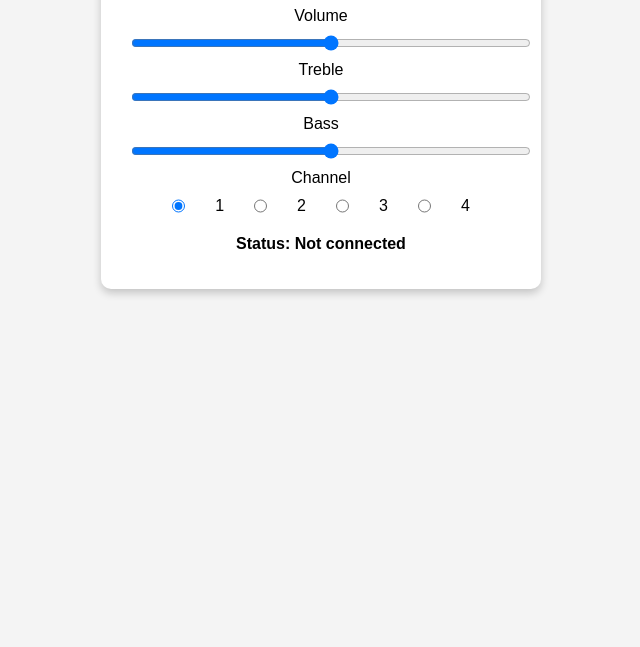
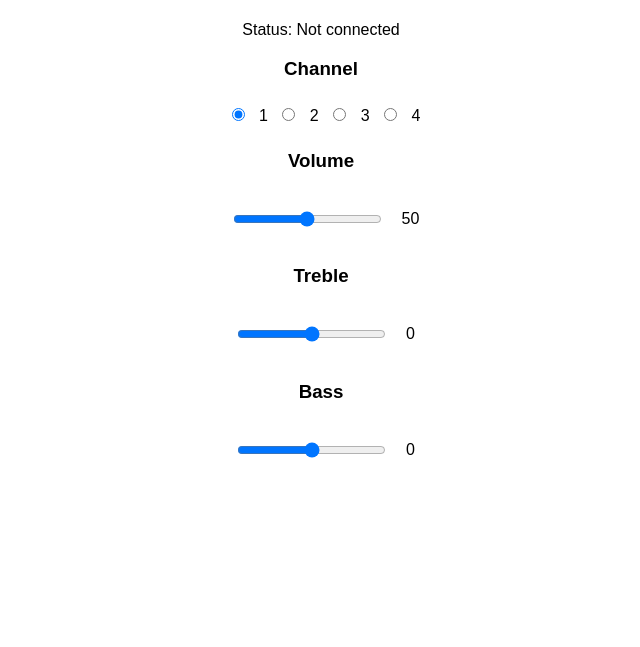
Before and after one commit to AssafLe/WirelessAudioBLEController, a plain HTML site: page html-boilerplate/index.html in a window 1280 px wide. Shown: the part 153-800 px from the top of the page, without its empty margins (319-959 px from the left). Drawn offline with Linux system fonts and the light colour scheme.

Commit message:
Display value indicators

```diff
--- a/html-boilerplate/index.html
+++ b/html-boilerplate/index.html
@@ -3,68 +3,41 @@
 <head>
     <meta charset="UTF-8">
     <meta name="viewport" content="width=device-width, initial-scale=1.0">
-    <title>Bluetooth Audio Control</title>
+    <title>Bluetooth Audio Mixer</title>
     <style>
-        body {
-            font-family: Arial, sans-serif;
-            text-align: center;
-            padding: 20px;
-            background-color: #f4f4f4;
-        }
-        .container {
-            background: white;
-            padding: 20px;
-            border-radius: 10px;
-            box-shadow: 0 4px 8px rgba(0, 0, 0, 0.2);
-            max-width: 400px;
-            margin: auto;
-        }
-        button, input, label {
-            margin: 10px;
-            font-size: 16px;
-        }
-        .slider {
-            width: 100%;
-        }
-        .radio-group {
-            display: flex;
-            justify-content: center;
-            gap: 10px;
-        }
-        .status {
-            font-weight: bold;
-            margin-top: 10px;
-        }
+        body { font-family: Arial, sans-serif; text-align: center; padding: 20px; }
+        button, input { margin: 10px; padding: 10px; font-size: 16px; }
+        .slider-container { display: flex; align-items: center; justify-content: center; gap: 10px; }
     </style>
 </head>
 <body>
-    <div class="container">
-        <h2>Bluetooth Audio Control</h2>
-        <button id="connect">Connect to Bluetooth</button>
+    <h2>Bluetooth Audio Mixer</h2>
+    <button id="connect">Connect to Bluetooth</button>
+    <p id="status">Status: Not connected</p>
 
-        <div>
-            <label for="volumeInput">Volume</label>
-            <input type="range" id="volumeInput" class="slider" min="0" max="100" value="50" oninput="sendData('volume')">
-        </div>
-        <div>
-            <label for="trebleInput">Treble</label>
-            <input type="range" id="trebleInput" class="slider" min="-10" max="10" value="0" oninput="sendData('treble')">
-        </div>
-        <div>
-            <label for="bassInput">Bass</label>
-            <input type="range" id="bassInput" class="slider" min="-10" max="10" value="0" oninput="sendData('bass')">
-        </div>
-        <div>
-            <label>Channel</label>
-            <div class="radio-group">
-                <input type="radio" name="channelInput" value="1" id="channel1" onclick="sendData('channel')"><label for="channel1">1</label>
-                <input type="radio" name="channelInput" value="2" id="channel2" onclick="sendData('channel')"><label for="channel2">2</label>
-                <input type="radio" name="channelInput" value="3" id="channel3" onclick="sendData('channel')"><label for="channel3">3</label>
-                <input type="radio" name="channelInput" value="4" id="channel4" onclick="sendData('channel')"><label for="channel4">4</label>
-            </div>
-        </div>
+    <h3>Channel</h3>
+    <label><input type="radio" name="channelInput" id="channel1" value="1"> 1</label>
+    <label><input type="radio" name="channelInput" value="2"> 2</label>
+    <label><input type="radio" name="channelInput" value="3"> 3</label>
+    <label><input type="radio" name="channelInput" value="4"> 4</label>
 
-        <p id="status" class="status">Status: Not connected</p>
+
+    <h3>Volume</h3>
+    <div class="slider-container">
+        <input type="range" id="volumeInput" min="0" max="100" step="1">
+        <span id="volumeValue">50</span>
+    </div>
+
+    <h3>Treble</h3>
+    <div class="slider-container">
+        <input type="range" id="trebleInput" min="-10" max="10" step="1">
+        <span id="trebleValue">0</span>
+    </div>
+
+    <h3>Bass</h3>
+    <div class="slider-container">
+        <input type="range" id="bassInput" min="-10" max="10" step="1">
+        <span id="bassValue">0</span>
     </div>
 
     <script src="script.js"></script>
--- a/html-boilerplate/script.js
+++ b/html-boilerplate/script.js
@@ -31,6 +31,10 @@ document.getElementById('connect').addEventListener('click', async () => {
         document.getElementById("trebleInput").value = 0;
         document.getElementById("bassInput").value = 0;
 
+        document.getElementById("volumeValue").textContent = "50";
+        document.getElementById("trebleValue").textContent = "0";
+        document.getElementById("bassValue").textContent = "0";
+
         await sendData('channel');
         await sendData('volume');
         await sendData('treble');
@@ -46,6 +50,16 @@ document.addEventListener("DOMContentLoaded", () => {
     document.getElementById("volumeInput").value = 50;
     document.getElementById("trebleInput").value = 0;
     document.getElementById("bassInput").value = 0;
+
+    document.getElementById("volumeInput").addEventListener("input", () => {
+        document.getElementById("volumeValue").textContent = document.getElementById("volumeInput").value;
+    });
+    document.getElementById("trebleInput").addEventListener("input", () => {
+        document.getElementById("trebleValue").textContent = document.getElementById("trebleInput").value;
+    });
+    document.getElementById("bassInput").addEventListener("input", () => {
+        document.getElementById("bassValue").textContent = document.getElementById("bassInput").value;
+    });
 });
 
 async function sendData(type) {
```
